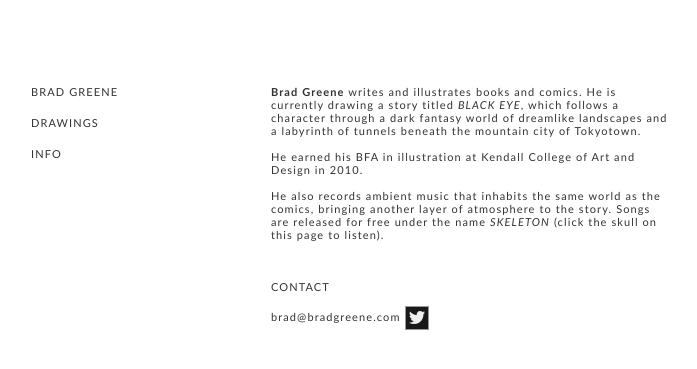
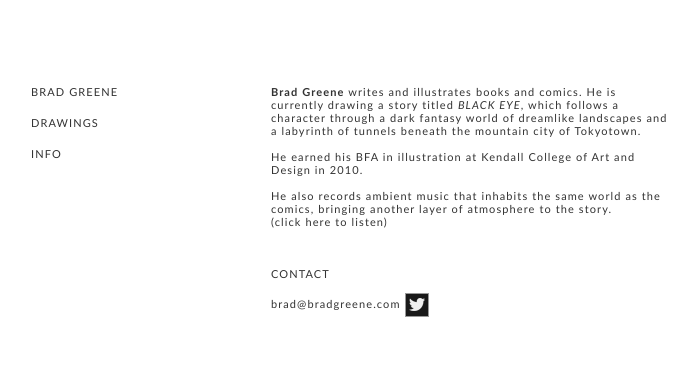
Before and after one commit to bradgreene/bradgreene.com, a Jekyll site: the page built from _posts/0001-01-01-info.md, in a window 1280 px wide. Shown: the top 369 px of the page, without its empty margins (169-866 px from the left). Built offline with Jekyll 4.4.1, drawn with Linux system fonts in a browser that asks for light colours; nearby versions of some CDN libraries; some web fonts are replaced.

Commit message:
info for music

```diff
--- a/_layouts/info.html
+++ b/_layouts/info.html
@@ -11,7 +11,9 @@ layout: default
   </em>He earned his BFA in illustration at Kendall College of Art and Design in 2010.
   <br>
   <br>
-  He also records ambient music that inhabits the same world as the comics, bringing another layer of atmosphere to the story. Songs are released for free under the name <em>SKELETON</em> (click the skull on this page to listen).
+He also records ambient music that inhabits the same world as the comics, bringing another layer of atmosphere to the story.
+  <br>
+(<a href="https://oseknoke.bandcamp.com/" target="_blank">click here to listen</a>)
   <br>
   <br>
   <br>
```
